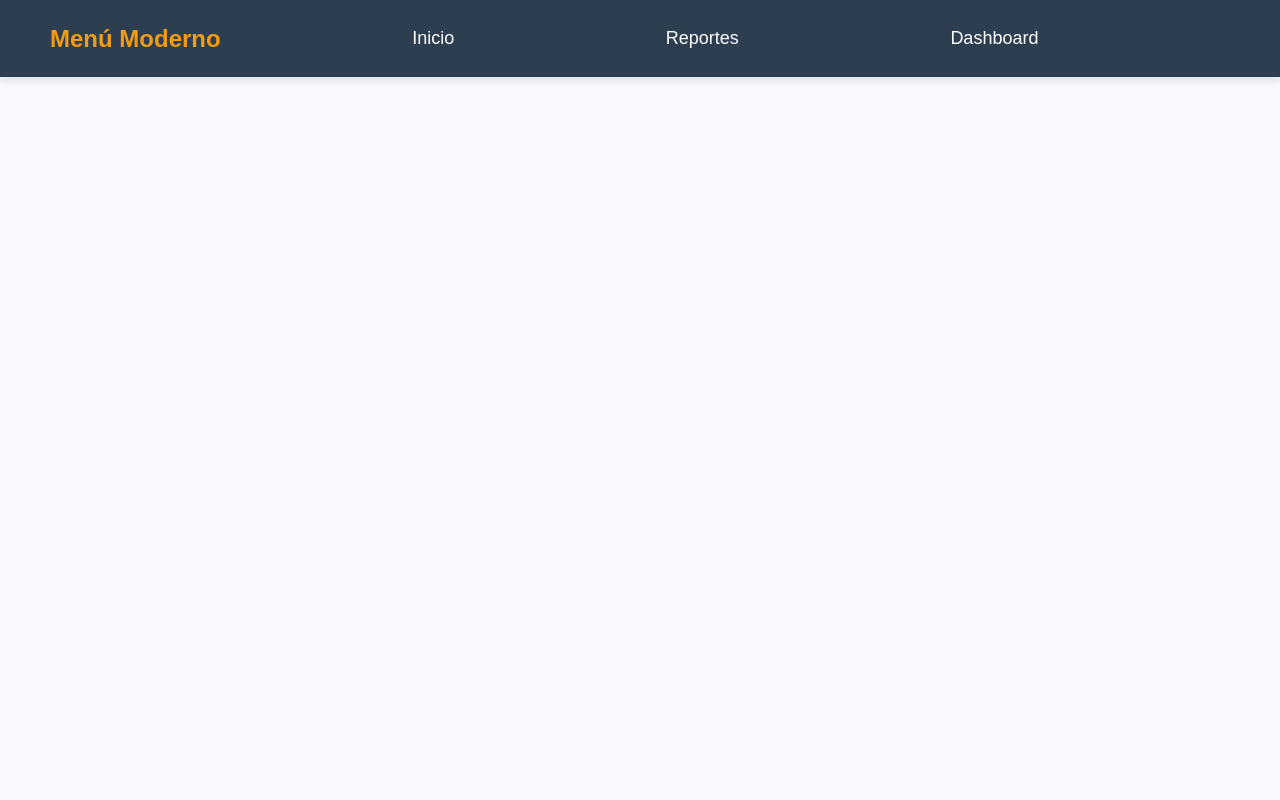
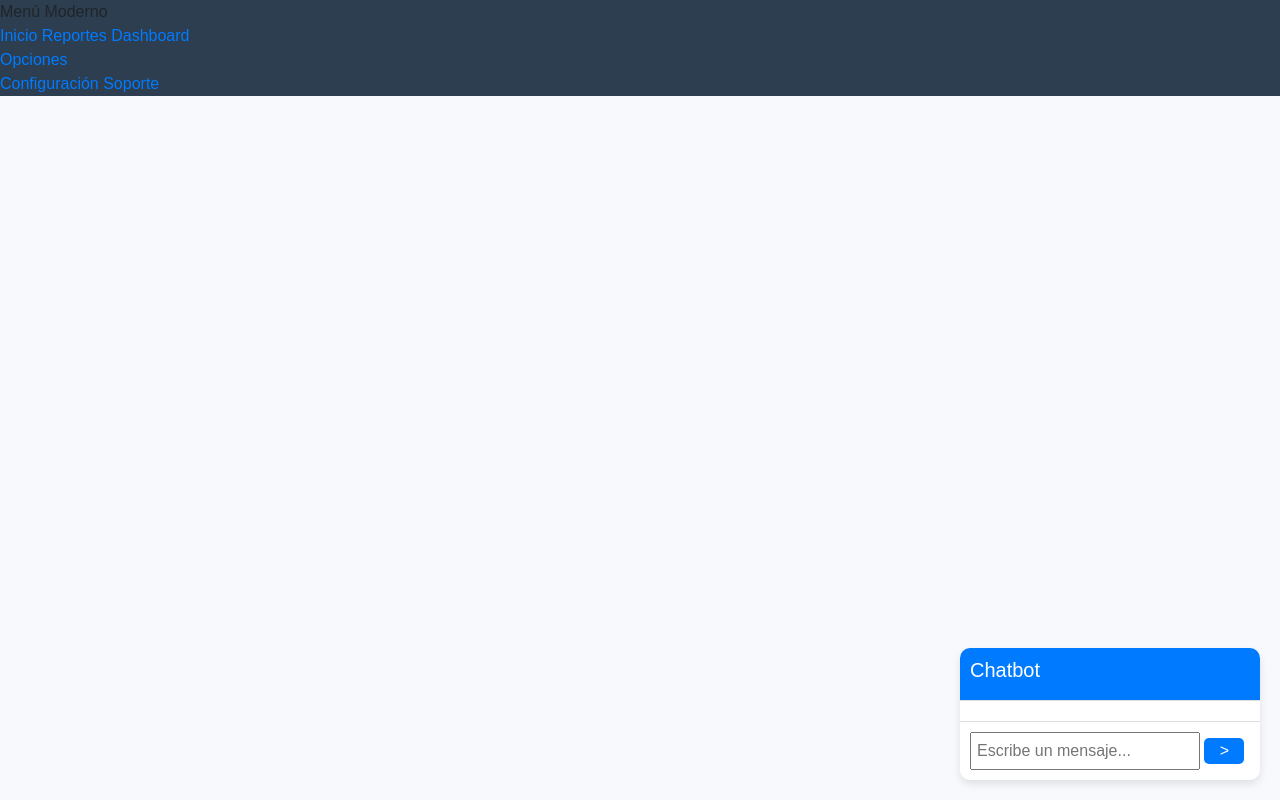
Before and after one commit to c45p3rdevs/Dashboard_ReportesPY, a Flask app: page /menu in a window 1280 px wide. Run offline with Flask 3, Linux system fonts and the light colour scheme; the visitor is signed in with stand-in values (Sample User, id 1); some libraries are stand-ins or nearby versions.

Commit message:
1.3.2 CHATBOT

```diff
--- a/app.py
+++ b/app.py
@@ -1,4 +1,4 @@
-from flask import Flask, render_template, redirect, url_for, flash, session, request
+from flask import Flask, render_template, redirect, url_for, flash, session, request,  jsonify
 from flask_sqlalchemy import SQLAlchemy
 from werkzeug.security import generate_password_hash, check_password_hash
 from datetime import datetime, timedelta
@@ -12,6 +12,27 @@ app.config['SECRET_KEY'] = 'your_secret_key'
 # Configuración de MySQL para SQLAlchemy
 app.config['SQLALCHEMY_DATABASE_URI'] = 'mysql+pymysql://root:@localhost/dash_reports'
 db = SQLAlchemy(app)
+
+
+# Base de respuestas automáticas
+def bot_logic(user_message):
+    if 'hola' in user_message.lower():
+        return "¡Hola! ¿Cómo te puedo ayudar?"
+    elif 'reporte' in user_message.lower():
+        return "Puedes crear un nuevo reporte desde la sección de reportes."
+    else:
+        return "Lo siento, no entiendo tu pregunta. Intenta preguntarme algo más específico."
+
+# Endpoint para el chatbot
+@app.route('/chatbot', methods=['POST'])
+def chatbot():
+    user_message = request.json.get('message')  # Obtener el mensaje del usuario
+    response = bot_logic(user_message)          # Lógica del chatbot
+    return jsonify({'response': response})      # Enviar la respuesta
+
+
+
+
 
 # Inicializar LoginManager
 login_manager = LoginManager(app)
--- a/templates/dashboard.html
+++ b/templates/dashboard.html
@@ -299,7 +299,7 @@
     <div class="modal fade" id="createReportModal" tabindex="-1" aria-labelledby="createReportModalLabel" aria-hidden="true">
         <div class="modal-dialog modal-dialog-centered modal-lg">
             <div class="modal-content">
-                <div class="modal-header bg-primary text-white">
+                <div class="modal-header bg-dark text-white">
                     <h5 class="modal-title" id="createReportModalLabel"><i class="fas fa-plus-circle"></i> Crear Nuevo Reporte</h5>
                     <button type="button" class="close text-white" data-dismiss="modal" aria-label="Close">
                         <span aria-hidden="true">&times;</span>
--- a/templates/menu.html
+++ b/templates/menu.html
@@ -5,7 +5,6 @@
     <meta name="viewport" content="width=device-width, initial-scale=1.0">
     <link rel="shortcut icon" href="favicon.ico" type="image/x-icon">
     <title>Menú Interactivo</title>
-    <link rel="icon" href="https://i.ibb.co/6P00G1Y/icon.png" type="image/png">
     <link rel="stylesheet" href="https://stackpath.bootstrapcdn.com/bootstrap/4.5.2/css/bootstrap.min.css">
 
     <style>
@@ -19,118 +18,79 @@
         .menu-container {
             width: 100%;
             background: #2c3e50;
-            box-shadow: 0 4px 8px rgba(0, 0, 0, 0.1);
             position: fixed;
             top: 0;
             z-index: 100;
         }
 
-        .menu-container nav {
-            display: flex;
-            justify-content: space-between;
-            align-items: center;
-            padding: 15px 50px;
+        .chatbox {
+            position: fixed;
+            bottom: 20px;
+            right: 20px;
+            background-color: white;
+            border-radius: 10px;
+            width: 300px;
+            box-shadow: 0 4px 8px rgba(0, 0, 0, 0.1);
         }
 
-        .menu-container nav a {
-            color: #fff;
-            text-decoration: none;
-            font-size: 18px;
-            padding: 10px 20px;
-            position: relative;
-            transition: all 0.3s ease;
+        .chatbox-header {
+            background-color: #007bff;
+            color: white;
+            padding: 10px;
+            border-radius: 10px 10px 0 0;
         }
 
-        .menu-container nav a:hover {
-            background-color: #34495e;
-            border-radius: 25px;
+        .chatbox-body {
+            max-height: 300px;
+            overflow-y: auto;
+            padding: 10px;
+            border-top: 1px solid #ddd;
         }
 
-        .menu-container nav a::after {
-            content: '';
-            width: 0;
-            height: 3px;
-            background: #f39c12;
-            position: absolute;
-            bottom: 0;
-            left: 0;
-            transition: all 0.3s ease;
+        .chatbox-footer {
+            padding: 10px;
+            border-top: 1px solid #ddd;
         }
 
-        .menu-container nav a:hover::after {
-            width: 100%;
+        .chatbox-footer input {
+            width: calc(100% - 50px);
+            padding: 5px;
         }
 
-        .dropdown {
-            position: relative;
-            display: inline-block;
+        .chatbox-footer button {
+            width: 40px;
+            background-color: #007bff;
+            color: white;
+            border: none;
+            border-radius: 5px;
         }
 
-        .dropdown-content {
-            display: none;
-            position: absolute;
-            background-color: #34495e;
-            min-width: 200px;
-            box-shadow: 0 8px 16px rgba(0, 0, 0, 0.2);
-            z-index: 1;
+        .message {
+            margin-bottom: 10px;
+        }
+
+        .message.user {
+            text-align: right;
+        }
+
+        .message.bot {
+            text-align: left;
+        }
+
+        .message .text {
+            display: inline-block;
+            padding: 8px;
             border-radius: 10px;
         }
 
-        .dropdown-content a {
-            color: #ecf0f1;
-            padding: 12px 16px;
-            text-decoration: none;
-            display: block;
-            transition: background-color 0.3s ease;
+        .message.user .text {
+            background-color: #007bff;
+            color: white;
         }
 
-        .dropdown-content a:hover {
-            background-color: #1abc9c;
-        }
-
-        .dropdown:hover .dropdown-content {
-            display: block;
-            animation: fadeIn 0.5s ease;
-        }
-
-        @keyframes fadeIn {
-            from {
-                opacity: 0;
-            }
-            to {
-                opacity: 1;
-            }
-        }
-
-        .logo {
-            font-size: 24px;
-            font-weight: bold;
-            color: #f39c12;
-        }
-
-        .menu-btn {
-            display: none;
-        }
-
-        @media screen and (max-width: 768px) {
-            .menu-container nav {
-                flex-direction: column;
-            }
-
-            .menu-container nav a {
-                display: none;
-            }
-
-            .menu-container nav a.menu-btn {
-                display: block;
-                font-size: 20px;
-                cursor: pointer;
-            }
-
-            .menu-container nav a.menu-btn.active ~ a {
-                display: block;
-                margin-top: 10px;
-            }
+        .message.bot .text {
+            background-color: #f1f1f1;
+            color: black;
         }
     </style>
 </head>
@@ -152,14 +112,68 @@
         </nav>
     </div>
 
-
-
-
+    <!-- Chatbot -->
+    <div class="chatbox">
+        <div class="chatbox-header">
+            <h5>Chatbot</h5>
+        </div>
+        <div class="chatbox-body" id="chatbox-body">
+            <!-- Messages will appear here -->
+        </div>
+        <div class="chatbox-footer">
+            <input type="text" id="userInput" placeholder="Escribe un mensaje...">
+            <button id="sendBtn">></button>
+        </div>
+    </div>
 
     <script>
-        const menuBtn = document.querySelector('.menu-btn');
-        menuBtn.addEventListener('click', () => {
-            menuBtn.classList.toggle('active');
+        const chatboxBody = document.getElementById('chatbox-body');
+        const userInput = document.getElementById('userInput');
+        const sendBtn = document.getElementById('sendBtn');
+
+        // Función para añadir mensajes
+        function addMessage(text, sender = 'user') {
+            const message = document.createElement('div');
+            message.classList.add('message', sender);
+            message.innerHTML = `<div class="text">${text}</div>`;
+            chatboxBody.appendChild(message);
+            chatboxBody.scrollTop = chatboxBody.scrollHeight;
+        }
+
+        // Lógica para enviar el mensaje al backend
+        function sendToBackend(userMessage) {
+            fetch('/chatbot', {
+                method: 'POST',
+                headers: {
+                    'Content-Type': 'application/json',
+                },
+                body: JSON.stringify({ message: userMessage }),
+            })
+            .then(response => response.json())
+            .then(data => {
+                addMessage(data.response, 'bot');  // Mostrar la respuesta del chatbot
+            })
+            .catch(error => {
+                console.error('Error:', error);
+                addMessage("Hubo un problema al contactar el servidor", 'bot');
+            });
+        }
+
+        // Manejador de eventos para el botón de enviar
+        sendBtn.addEventListener('click', () => {
+            const userMessage = userInput.value.trim();
+            if (userMessage) {
+                addMessage(userMessage);            // Añadir el mensaje del usuario
+                userInput.value = '';               // Limpiar el input
+                sendToBackend(userMessage);         // Enviar el mensaje al backend
+            }
+        });
+
+        // Enviar mensaje con tecla Enter
+        userInput.addEventListener('keypress', (e) => {
+            if (e.key === 'Enter') {
+                sendBtn.click();
+            }
         });
     </script>
 
--- a/templates/new_dashboard.html
+++ b/templates/new_dashboard.html
@@ -5,6 +5,7 @@
     <meta http-equiv="X-UA-Compatible" content="IE=edge">
     <meta name="viewport" content="width=device-width, initial-scale=1.0">
     <title>Dashboard por Centro</title>
+    <link rel="icon" href="https://i.ibb.co/6P00G1Y/icon.png" type="image/png">
     <link rel="stylesheet" href="https://stackpath.bootstrapcdn.com/bootstrap/4.5.2/css/bootstrap.min.css">
     <link rel="stylesheet" href="https://cdnjs.cloudflare.com/ajax/libs/font-awesome/5.15.3/css/all.min.css">
     <link rel="stylesheet" href="https://cdnjs.cloudflare.com/ajax/libs/animate.css/4.1.1/animate.min.css">
@@ -323,7 +324,7 @@ html {
                 {% endfor %}
             </div>
 
-             <a href="{{ url_for('menu') }}" class="btn-back">Menu Principal</a>
+             <a href="{{ url_for('dashboard') }}" class="btn-back">Menu Principal</a>
 
         </div>
     </div>
```
